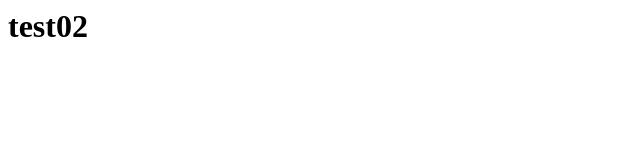
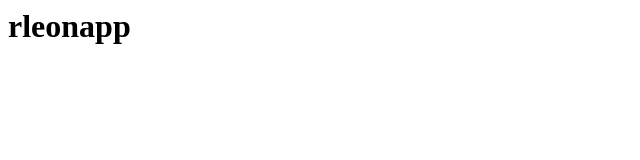
Before and after one commit to rleon97/test01, a plain HTML site: page index.html in a window 1280 px wide. Shown: the whole page, without its empty margins (0-640 px from the left). Drawn offline with Linux system fonts and the light colour scheme.

Commit message:
Update and rename index.2.html to index.html

```diff
--- a/index.2.html
+++ b/index.html
@@ -1,5 +1,5 @@
 <html>
 <body>
-<h1>test02</h1>
+<h1>rleonapp</h1>
 </bdoy>
 </html>
```
